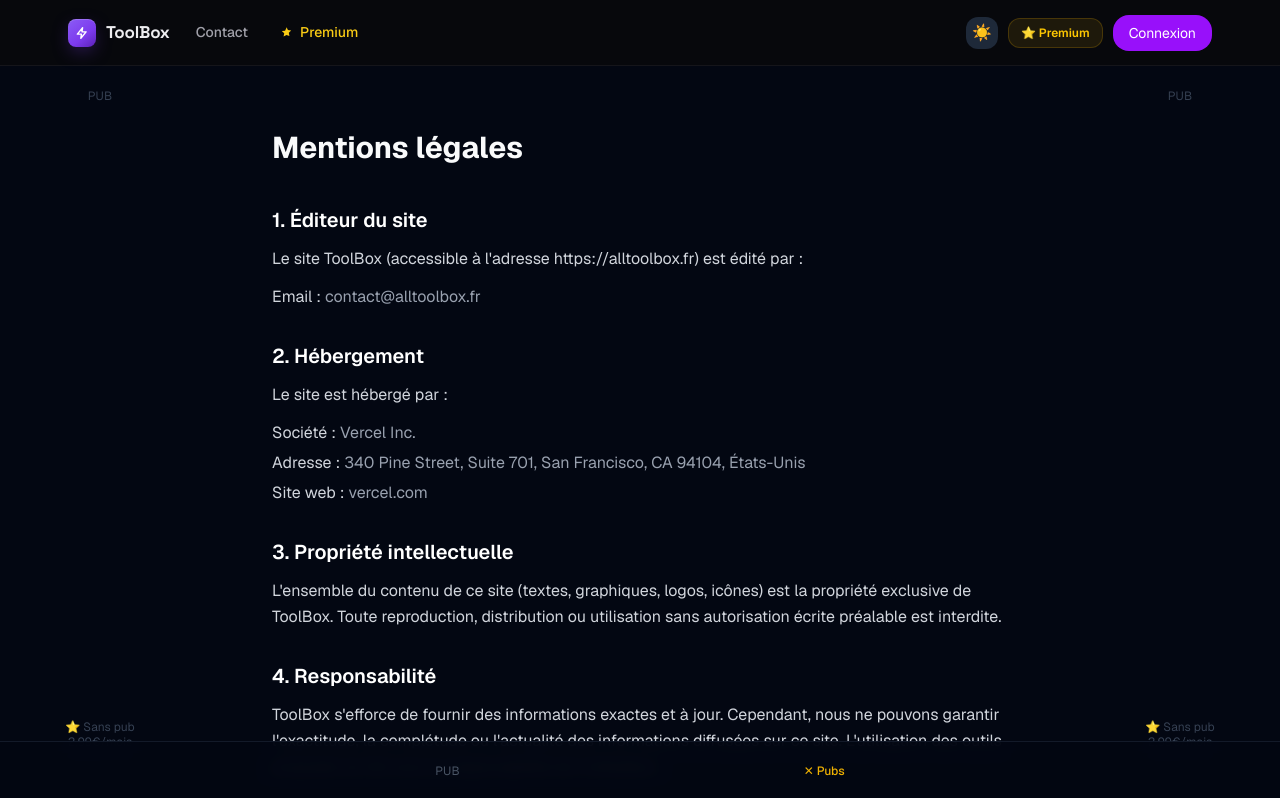
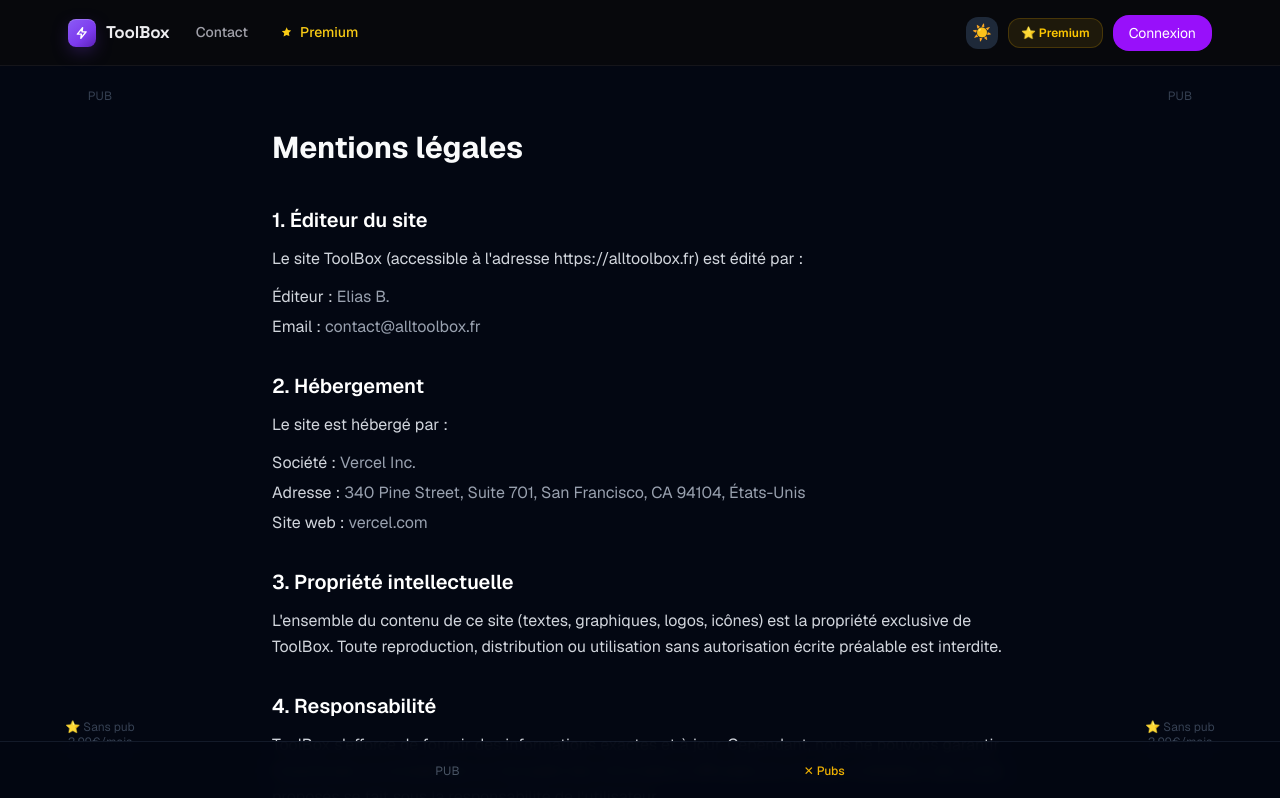
Before and after one commit to YaTaZizou/toolbox-site, a Next.js app: page /mentions-legales in a window 1280 px wide. Shown: the top 798 px of the page. Built offline with nearby package versions, Linux system fonts and the light colour scheme; no server answers.

Commit message:
fix: mentions légales — éditeur affiché comme initiale (Elias B.)
Co-Authored-By: Claude Sonnet 4.6 <noreply@anthropic.com>

```diff
--- a/app/mentions-legales/page.tsx
+++ b/app/mentions-legales/page.tsx
@@ -8,6 +8,7 @@ export default function MentionsLegales() {
           <h2 className="text-xl font-semibold text-white mb-3">1. Éditeur du site</h2>
           <p>Le site ToolBox (accessible à l'adresse https://alltoolbox.fr) est édité par :</p>
           <ul className="mt-3 space-y-1 text-gray-400">
+            <li><span className="text-gray-300">Éditeur :</span> Elias B.</li>
             <li><span className="text-gray-300">Email :</span> contact@alltoolbox.fr</li>
           </ul>
         </section>
```
